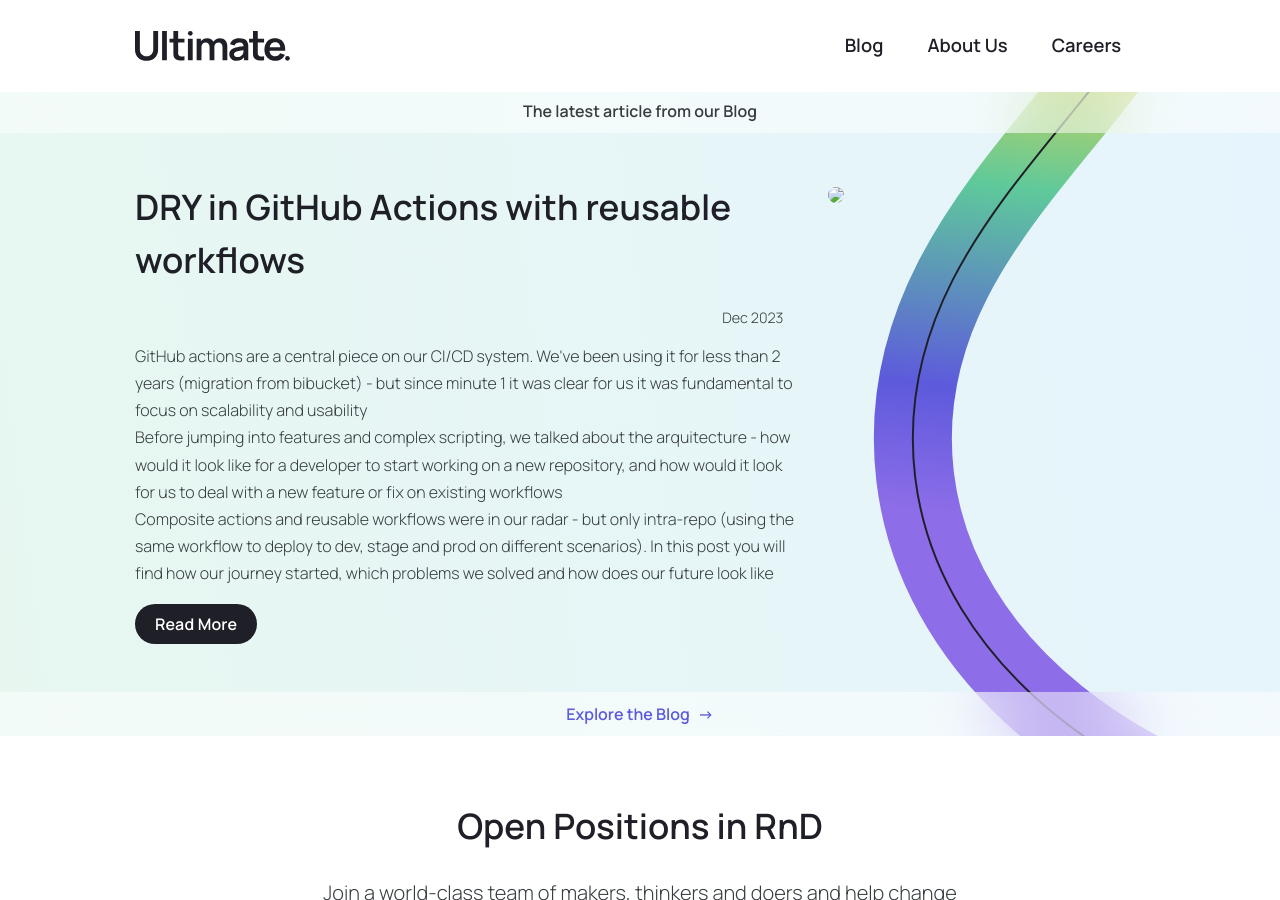
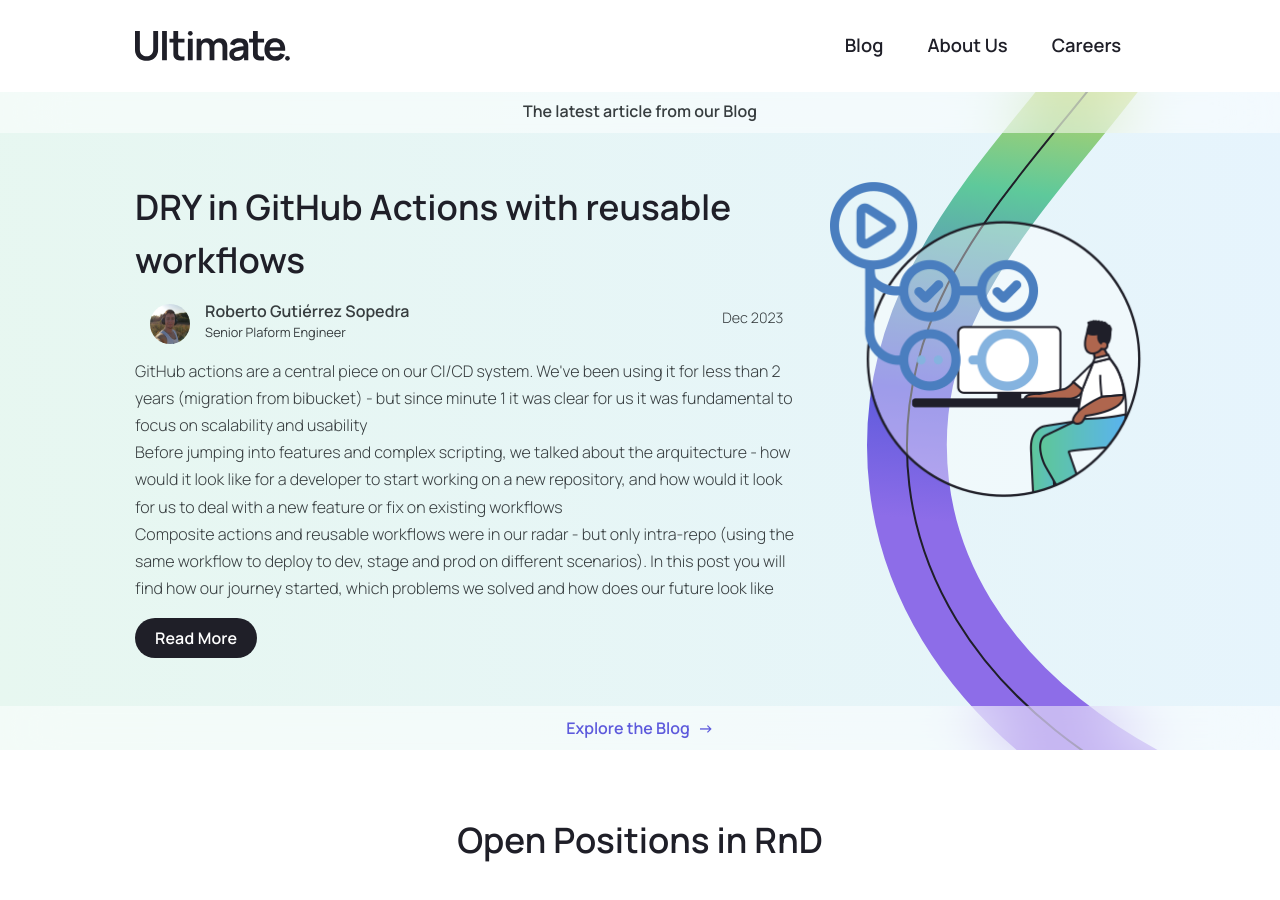
Before and after one commit to ultimateai/Blog, a Jekyll site: the page built from index.html, in a window 1280 px wide and 900 px high. Built offline with Jekyll 4.4.1, drawn with Linux system fonts in a browser that asks for light colours; nearby versions of some CDN libraries; a script that is not in the unit is left out.

````diff
--- a/_data/blog_authors.yml
+++ b/_data/blog_authors.yml
@@ -28,7 +28,6 @@ rob:
     role: Senior Plaform Engineer
     picture: /assets/img/faces/faces_rob.jpeg
     linkedin: https://www.linkedin.com/in/roberto-guti%C3%A9rrez-sopedra-3935b6107/
-    picture: /assets/img/faces/faces_simon.jpeg
 meysam:
     name: Meysam Asgari-Chenaghlu
     role: Staff AI Researcher
--- a/_posts/2023-12-22-central-workflows.markdown
+++ b/_posts/2023-12-22-central-workflows.markdown
@@ -7,7 +7,7 @@ description: "GitHub actions are a central piece on our CI/CD system. We've been
               Composite actions and reusable workflows were in our radar - but only intra-repo (using the same workflow to deploy to dev, stage and prod on different scenarios). In this post you will find how our journey started, which problems we solved and how does our future look like"
 categories: CI/CD pipelie
 preview_image: /assets/img/posts/reusable_workflows_preview.png
-author: "Roberto Gutiérrez"
+author: "Roberto Gutiérrez Sopedra"
 ---
 
 ## The start of the CI/CD journey in GitHub, or why a distributed CI/CD system can be a bad idea
@@ -67,16 +67,16 @@ Initially, callable workflows were limited to public or internal repos, excludin
 
 
 For your first workflow, just follow these steps:
-1. Create a new repository
-2. Develop a new workflow under .github/workflow, with the following condition:
-```
+###### 1. Create a new repository
+###### 2. Develop a new workflow under .github/workflow, with the following condition:
+```yaml
 on:
   workflow_call:
 ```
 
-3. Add any reusable job you need. In our case, linting the PR title was one of our simplest workflows:
+###### 3. Add any reusable job you need. In our case, linting the PR title was one of our simplest workflows:
 
-```
+```yaml
 name: "Lint PR title"
 
 on:
@@ -136,8 +136,8 @@ jobs:
 ```
 Don't feel overwhelmed, this just lints the PR title, making sure developers follow [conventional commits](https://www.conventionalcommits.org/en/v1.0.0/)
 
-4. Call this workflow from wherever you want, you don't even need to merge:
-```
+###### 4. Call this workflow from wherever you want, you don't even need to merge:
+```yaml
 name: "Lint PR title"
 
 on:
````
Also changed, not shown: assets/img/posts/reusable-workflows_preview.png (deleted), assets/img/posts/reusable_workflows_preview.png (added).
